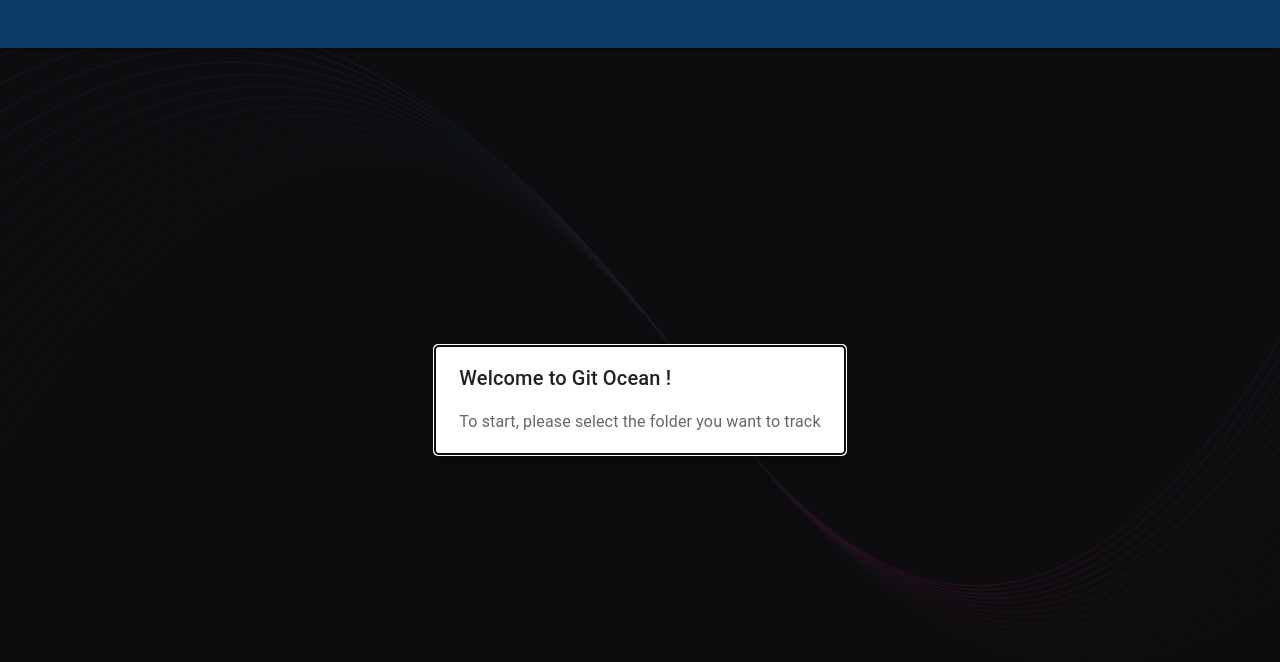
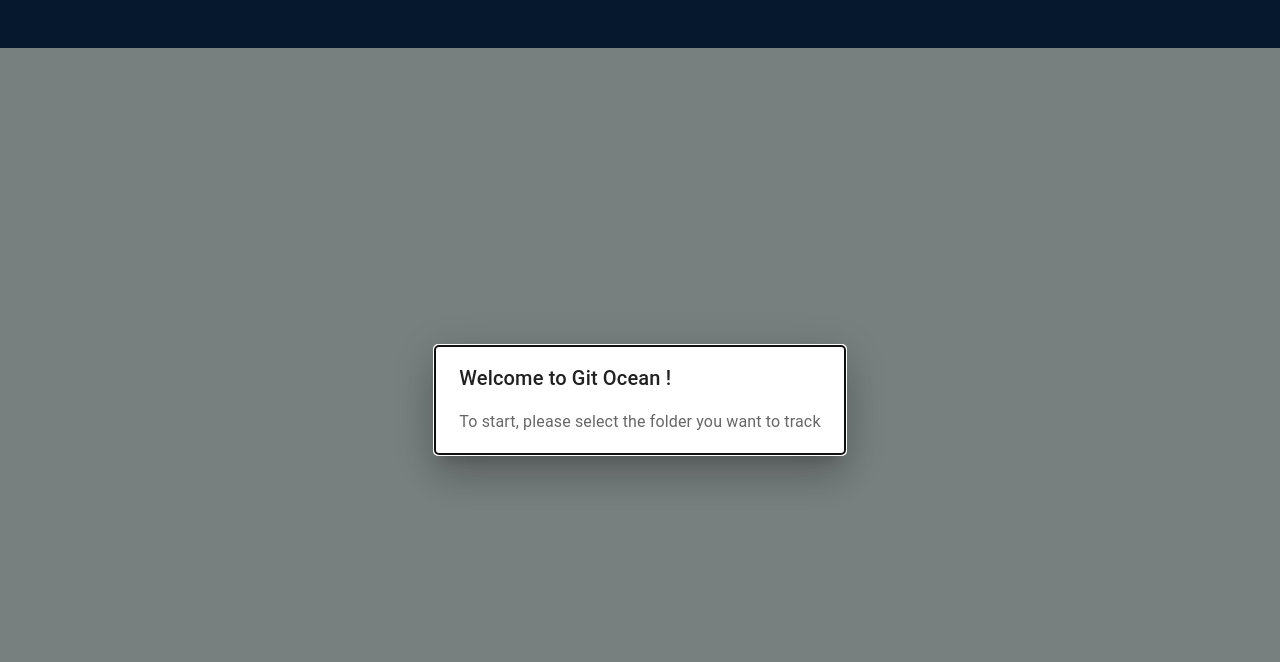
Before and after one commit to motionnblur/git-ocean, a React (Vite) app in the folder client/src/renderer/: page / in a window 1280 px wide. Shown: the top 662 px of the page. Built offline with nearby package versions, Linux system fonts and the light colour scheme; some icons are missing.

Commit message:
Remove bg image
And some refactor

```diff
--- a/client/src/renderer/src/assets/main.css
+++ b/client/src/renderer/src/assets/main.css
@@ -4,9 +4,9 @@ body {
   display: flex;
   justify-content: center;
   overflow: hidden;
-  background-image: url('./wavy-lines.svg');
   background-size: cover;
   user-select: none;
+  background-color: azure;
 }
 
 code {
--- a/client/src/renderer/src/components/MenuBar.tsx
+++ b/client/src/renderer/src/components/MenuBar.tsx
@@ -1,17 +1,17 @@
-import { AppBar, Box, IconButton, Toolbar } from '@mui/material'
+import { Box, IconButton, Stack, Toolbar } from '@mui/material'
 import { JSX } from 'react'
 import FolderIcon from '@mui/icons-material/Folder'
 
 export default function MenuBar(): JSX.Element {
   return (
-    <Box sx={{ width: '100%' }}>
-      <AppBar position="static">
+    <Box sx={{ width: '100%', backgroundColor: '#0b305d' }}>
+      <Stack direction="row">
         <Toolbar variant="dense">
           <IconButton edge="start" color="inherit" aria-label="menu" sx={{ mr: 2 }}>
             <FolderIcon />
           </IconButton>
         </Toolbar>
-      </AppBar>
+      </Stack>
     </Box>
   )
 }
```
